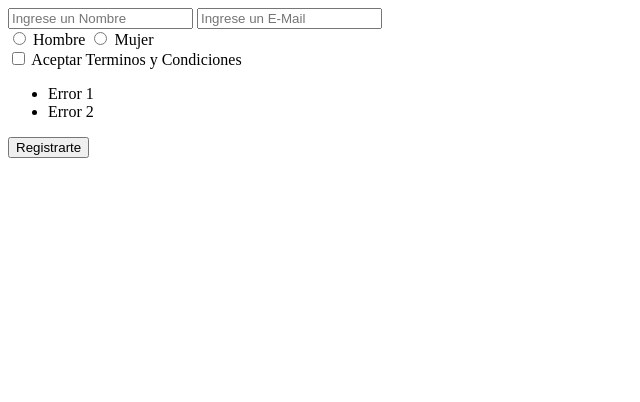
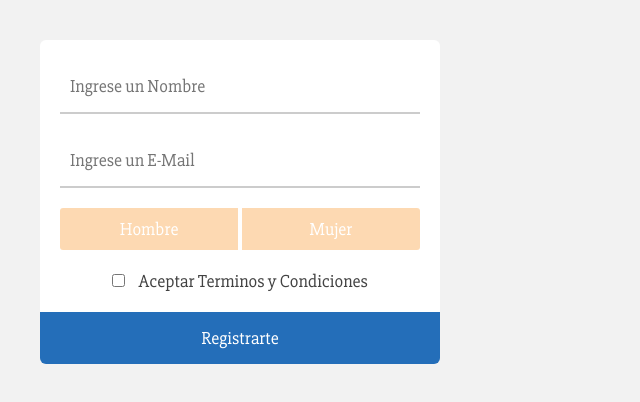
Before and after one commit to cesaranil/Ejercicios-JavaScript, a plain HTML site: page Formulario/index.html in a window 1280 px wide. Shown: the whole page, without its empty margins (0-640 px from the left). Drawn offline with Linux system fonts and the light colour scheme.

Commit message:
Creando los stilos CSS para el formulario

```diff
--- a/Formulario/index.html
+++ b/Formulario/index.html
@@ -20,9 +20,9 @@
 
                 <div class="sexo">
                     <input type="radio" name="sexo" id="hombre" value="hombre">
-                    <label for="hombre">Hombre</label>
+                    <label for="hombre" class="label-radio hombre">Hombre</label>
                     <input type="radio" name="sexo" id="mujer" value="mujer">
-                    <label for="mujer">Mujer</label>
+                    <label for="mujer" class="label-radio mujer">Mujer</label>
                 </div>
 
                 <div class="terminos">
@@ -30,10 +30,7 @@
                     <label for="terminos">Aceptar Terminos y Condiciones</label>
                 </div>
 
-                <ul class="error">
-                    <li>Error 1</li>
-                    <li>Error 2</li>
-                </ul>
+                <ul class="error"></ul>
             </div>
 
             <input type="submit" class="btn" value="Registrarte">
--- a/Formulario/style.css
+++ b/Formulario/style.css
@@ -0,0 +1,106 @@
+*{
+    margin: 0;
+    padding: 0;
+    box-sizing: border-box;
+}
+
+body{
+    background: #f2f2f2;
+    font-family: 'Slabo 27px', serif;
+    font-size: 18px;
+}
+
+.contenedor{
+    width: 400px;
+    margin: 40px;
+}
+
+.formulario .contenedor-inputs{
+    padding: 20px;
+    background: #fff;
+    border-radius: 6px 6px 0 0;
+}
+
+.formulario input[type="text"],
+.formulario input[type="email"]{
+    display: block;
+    width: 100%;
+    margin-bottom: 20px;
+    padding: 15px 10px;
+    border: none;
+    border-bottom: 2px solid #ccc;
+    font-family: 'Slabo 27px', serif;
+    font-size: 18px;
+}
+
+.formulario input[type="text"]:focus,
+.formulario input[type="email"]:focus{
+    border-bottom: 2px solid #246eb9;
+}
+
+.formulario input[type="radio"]{
+    display: none;
+}
+
+.formulario .sexo{
+    display: flex;
+    flex-wrap: nowrap;
+    justify-content: space-between;
+    margin-bottom: 20px;
+}
+
+.formulario .sexo .hombre{
+    border-radius: 3px 0 0 3px;
+}
+.formulario .sexo .mujer{
+    border-radius: 0 3px 3px 0;
+}
+
+.formulario .label-radio{
+    background: rgba(249, 160, 63, .4);
+    color: #fff;
+    padding: 10px;
+    text-align: center;
+    width: 49.5%;
+}
+
+.formulario input[type="radio"]:checked + .label-radio{
+    background: #f9a03f;
+}
+
+.formulario .terminos{
+    text-align: center;
+    color: #424242;
+}
+
+.formulario .terminos label{
+    margin-left: 10px;
+}
+
+.formulario .error{
+   display: none;
+   margin-top: 20px;
+   border-radius: 4px;
+   background: #ce1818;
+   color: #fff;
+   padding: 15px 10px;
+   padding-left: 40px;
+}
+
+.formulario .btn{
+    width: 100%;
+    text-align: center;
+    background: #246eb9;
+    color: #fff;
+    border: none;
+    display: block;
+    padding: 15px 10pc;
+    cursor: pointer;
+    border-radius: 0 0 6px 6px;
+    font-family: 'Slabo 27px', serif;
+    font-size: 18px;
+}
+
+.formulario .btn:hover{
+    background: #4357ad;
+}
```
